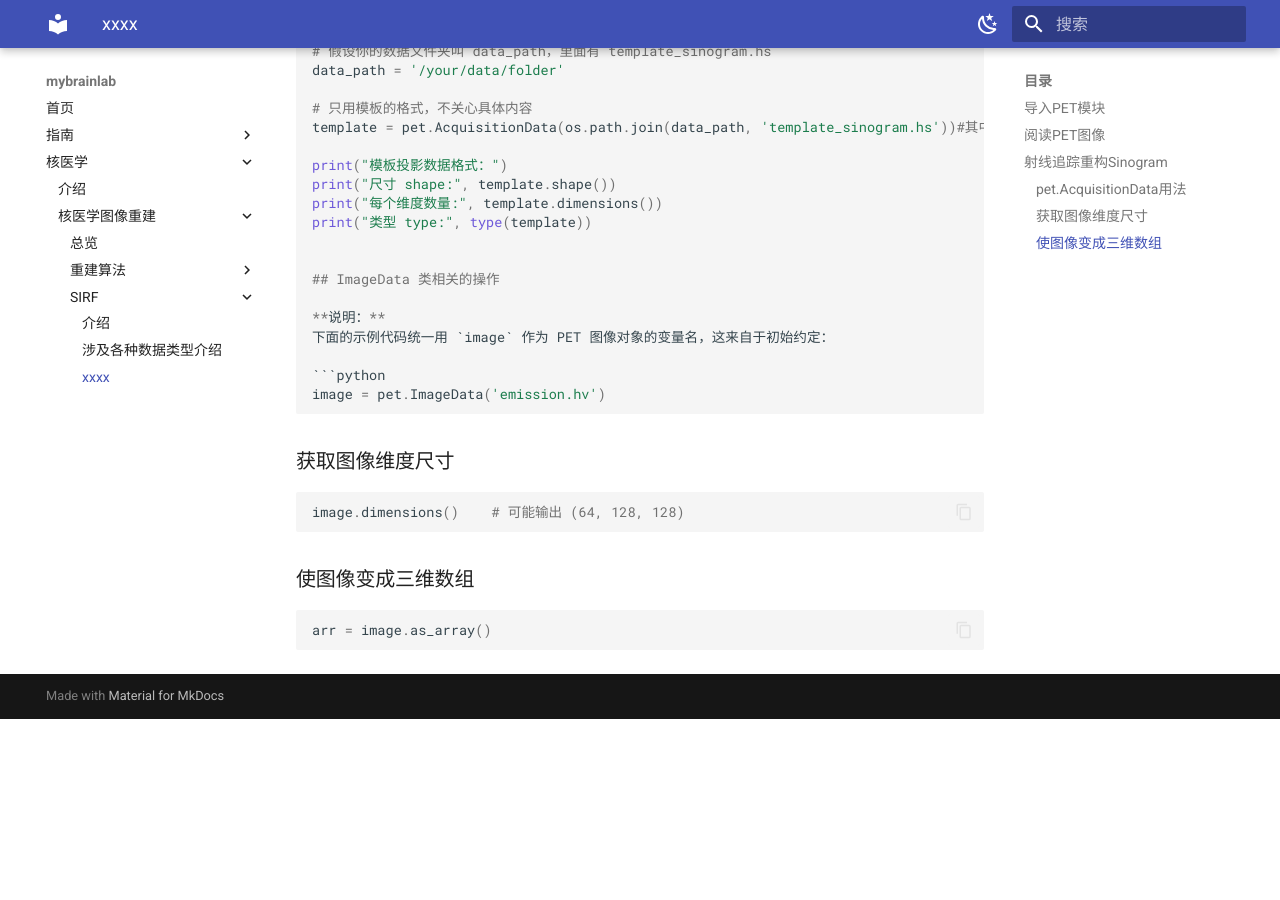
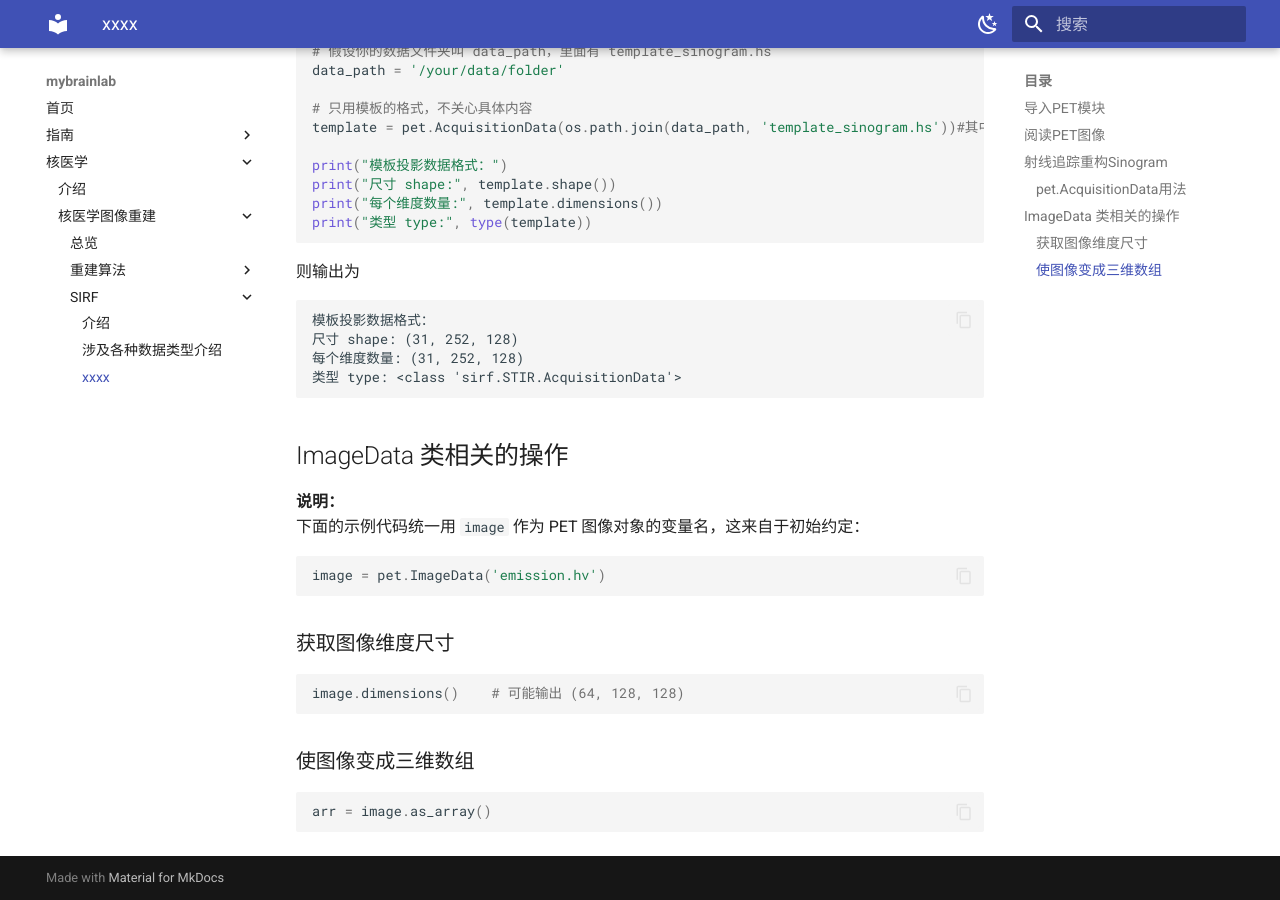
Before and after one commit to dutoumanwulao/mybrainlab, an MkDocs documentation site: the page built from docs/nukmed/recon/sirf/xxxx.md, in a window 1280 px wide and 900 px high, scrolled down 921 px. Built offline with MkDocs 1.6.1 and Material for MkDocs 9.7.7, drawn with Linux system fonts in a browser that asks for light colours; before the commit the page ends 1640 px from its top, so only the background shows below that.

Commit message:
查看更新内容

````diff
--- a/docs/nukmed/recon/sirf/xxxx.md
+++ b/docs/nukmed/recon/sirf/xxxx.md
@@ -49,6 +49,17 @@ print("模板投影数据格式：")
 print("尺寸 shape:", template.shape())
 print("每个维度数量:", template.dimensions())
 print("类型 type:", type(template))
+```
+
+则输出为
+
+```text
+模板投影数据格式：
+尺寸 shape: (31, 252, 128)
+每个维度数量: (31, 252, 128)
+类型 type: <class 'sirf.STIR.AcquisitionData'>
+```
+
 
 
 ## ImageData 类相关的操作
````
Also changed, not shown: docs/nukmed/recon/sirf/pictype.md (+14 -0 lines).
